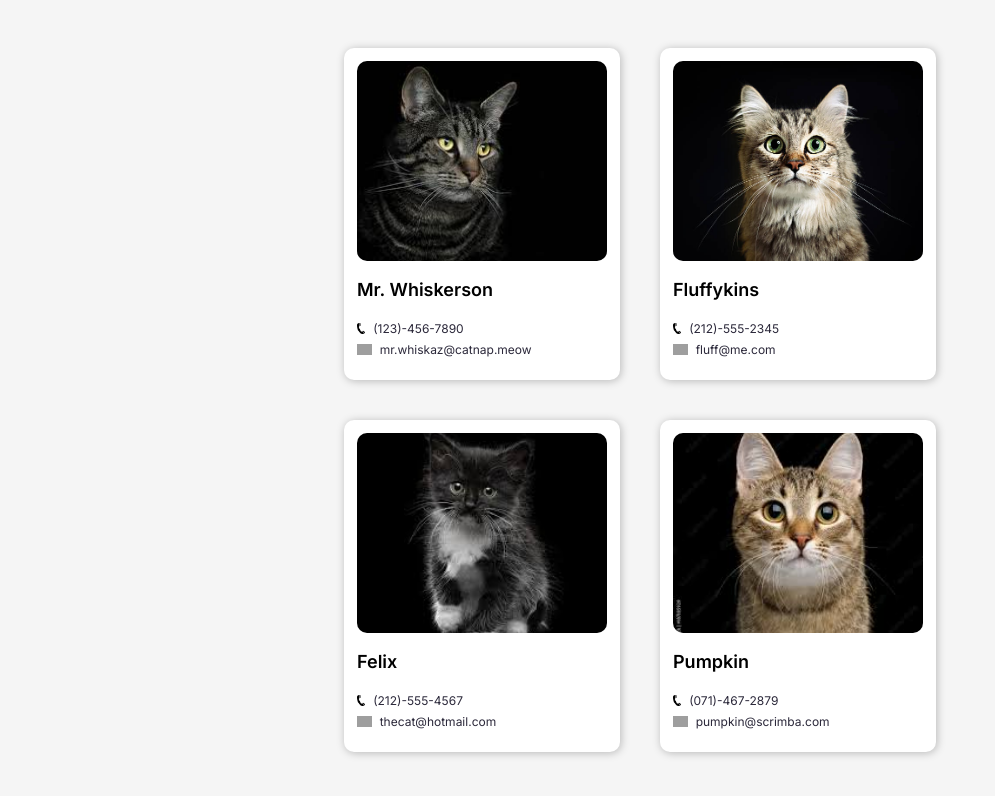
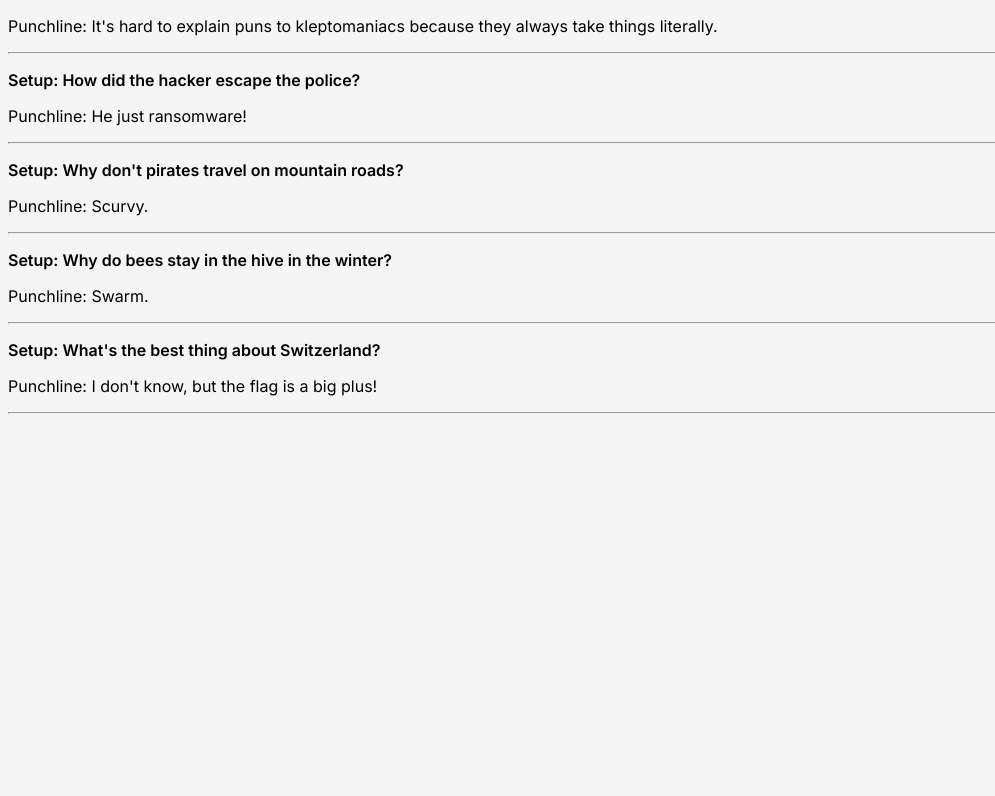
Before and after one commit to pernebay-arailym/SCRIMBA_React_challenges, a React (Vite) app in the folder custom_components/: page / in a window 1280 px wide. Shown: the top 796 px of the page, without its empty margins (0-995 px from the left). Built offline with nearby package versions, Linux system fonts and the light colour scheme; grey boxes are pictures that could not be loaded.

Commit message:
upvotes, comments, isPun, console work

```diff
--- a/custom_components/index.html
+++ b/custom_components/index.html
@@ -10,6 +10,6 @@
   </head>
   <body>
     <div id="root"></div>
-    <script type="module" src="/src/Contact_component/index.jsx"></script>
+    <script type="module" src="/src/props_practice/index.jsx"></script>
   </body>
 </html>
--- a/custom_components/src/props_practice/App.jsx
+++ b/custom_components/src/props_practice/App.jsx
@@ -16,9 +16,41 @@
  * If you don't pass in a "question" prop, how might you make it only
  * show the punchline?
  */
+import Joke from "./Joke"
+import "./index.css"
 
 export default function App() {
     return (
-        <></>
+        <main>
+            <Joke
+                punchline="It's hard to explain puns to kleptomaniacs because they always take things literally."
+                upvotes={10}
+                isPun={true}
+                comments={[
+                    {author: "", text: "", title: ""},
+                    {author: "", text: "", title: ""}
+                ]}
+            />
+            <Joke
+                setup="How did the hacker escape the police?"
+                punchline="He just ransomware!"
+                isPun={true}
+            />
+            <Joke
+                setup="Why don't pirates travel on mountain roads?"
+                punchline="Scurvy."
+                isPun={true}
+            />
+            <Joke
+                setup="Why do bees stay in the hive in the winter?"
+                punchline="Swarm."
+                isPun={true}
+            />
+            <Joke
+                setup="What's the best thing about Switzerland?"
+                punchline="I don't know, but the flag is a big plus!"
+                isPun={false}
+            />
+        </main>
     )
 }
--- /dev/null
+++ b/custom_components/src/props_practice/Joke.jsx
@@ -0,0 +1,10 @@
+export default function Joke(props) {
+    console.log(props.comments)
+    return (
+        <>
+            {props.setup && <p className="setup">Setup: {props.setup}</p>}
+            <p className="punchline">Punchline: {props.punchline}</p>
+            <hr />
+        </>
+    )
+}
--- a/custom_components/src/props_practice/index.css
+++ b/custom_components/src/props_practice/index.css
@@ -3,7 +3,11 @@
 }
 
 body {
-    margin: 0;
+    margin: 10;
     font-family: 'Inter', sans-serif;
     background-color: whitesmoke;
 }
+
+.setup {
+    font-weight: bold;
+}
--- /dev/null
+++ b/custom_components/src/props_practice/index.jsx
@@ -0,0 +1,6 @@
+import ReactDOM from 'react-dom/client';
+import App from "./App"
+
+
+ReactDOM.createRoot(document.getElementById('root'))
+    .render(<App />);
```
